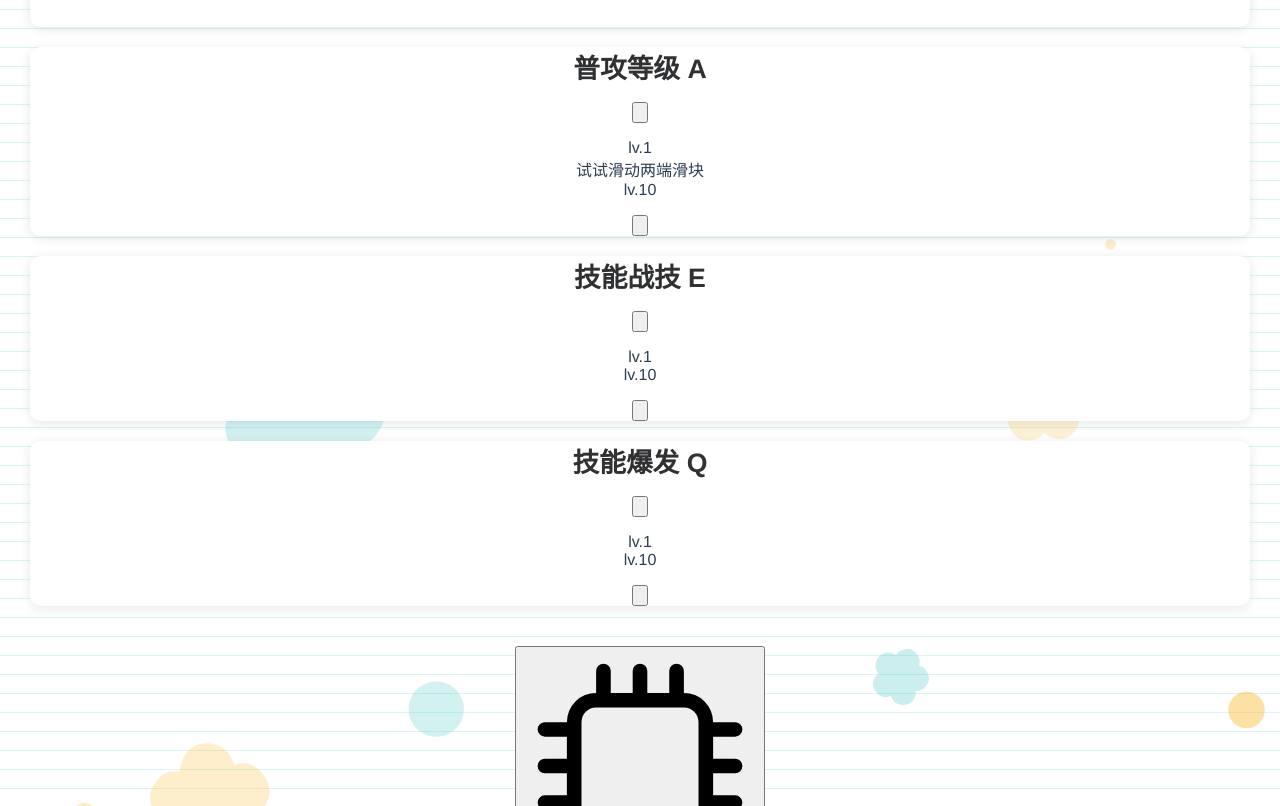
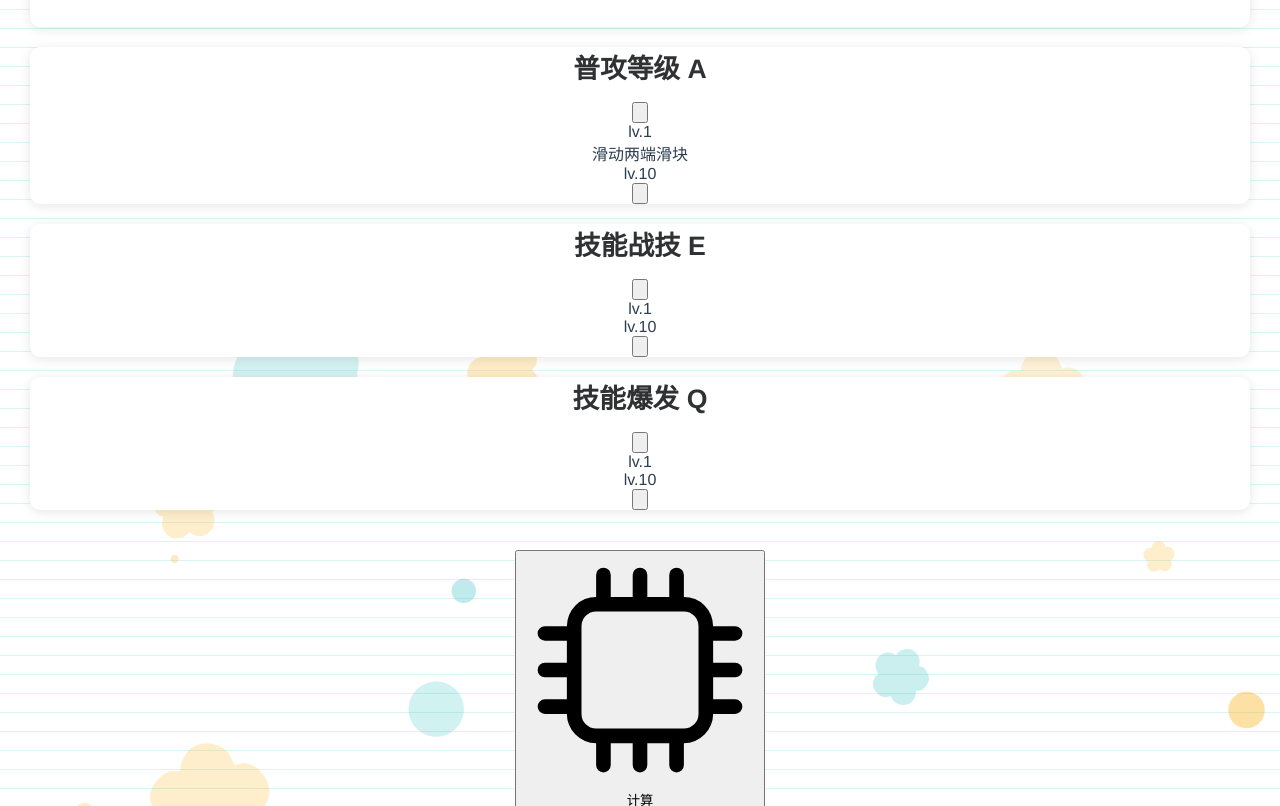
Before and after one commit to Templeton2022/yuanshen_Vue3, a Vue app: page /yuanshen/talent in a window 1280 px wide. Shown: the part 700-1506 px from the top of the page. Built offline with nearby package versions, Linux system fonts and the light colour scheme.

Commit message:
更新内容： 1.主页背景图更换为3.5上半 2.天赋页面的AEQ可以按钮增减

```diff
--- a/src/components/AppIndexTalent.vue
+++ b/src/components/AppIndexTalent.vue
@@ -28,14 +28,14 @@
         </el-col>
         <el-col :xs="24" :sm="12">
             <el-row>
-                <el-col :span="2">
+                <el-col :span="2" style="margin: 0px">
                     <el-button
                             @click="a_minus"
                             circle>
                         <el-icon><Minus /></el-icon>
                     </el-button>
                 </el-col>
-                <el-col :span="20">
+                <el-col :span="20" style="margin: 0px">
                     <div class="block">
                         <el-slider
                                 v-model="a_fanwei"
@@ -48,7 +48,7 @@
                         </el-slider>
                     </div>
                 </el-col>
-                <el-col :span="2">
+                <el-col :span="2" style="margin: 0px">
                     <el-button
                             @click="a_plus"
                             circle>
@@ -65,14 +65,14 @@
         </el-col>
         <el-col :xs="24" :sm="12">
             <el-row>
-                <el-col :span="2">
+                <el-col :span="2" style="margin: 0px">
                     <el-button
                             @click="e_minus"
                             circle>
                         <el-icon><Minus /></el-icon>
                     </el-button>
                 </el-col>
-                <el-col :span="20">
+                <el-col :span="20" style="margin: 0px">
                     <div class="block">
                         <el-slider
                                 v-model="e_fanwei"
@@ -84,7 +84,7 @@
                         </el-slider>
                     </div>
                 </el-col>
-                <el-col :span="2">
+                <el-col :span="2" style="margin: 0px">
                     <el-button
                             @click="e_plus"
                             circle>
@@ -101,14 +101,14 @@
         </el-col>
         <el-col :xs="24" :sm="12">
             <el-row>
-                <el-col :span="2">
+                    <el-col :span="2" style="margin: 0px">
                         <el-button
                                 @click="q_minus"
                                 circle>
                             <el-icon><Minus /></el-icon>
                         </el-button>
                     </el-col>
-                <el-col :span="20">
+                    <el-col :span="20" style="margin: 0px">
                         <div class="block">
                             <el-slider
                                     v-model="q_fanwei"
@@ -120,7 +120,7 @@
                             </el-slider>
                         </div>
                     </el-col>
-                <el-col :span="2">
+                    <el-col :span="2" style="margin: 0px">
                         <el-button
                                 @click="q_plus"
                                 circle>
@@ -455,7 +455,7 @@
                 1 : {
                     label: "lv.1"
                 },
-                6 : '试试滑动两端滑块',
+                6 : '滑动两端滑块',
                 10 :{
                     label: "lv.10"
                 }
```
Lines whose indentation alone changed are shown as unchanged.
